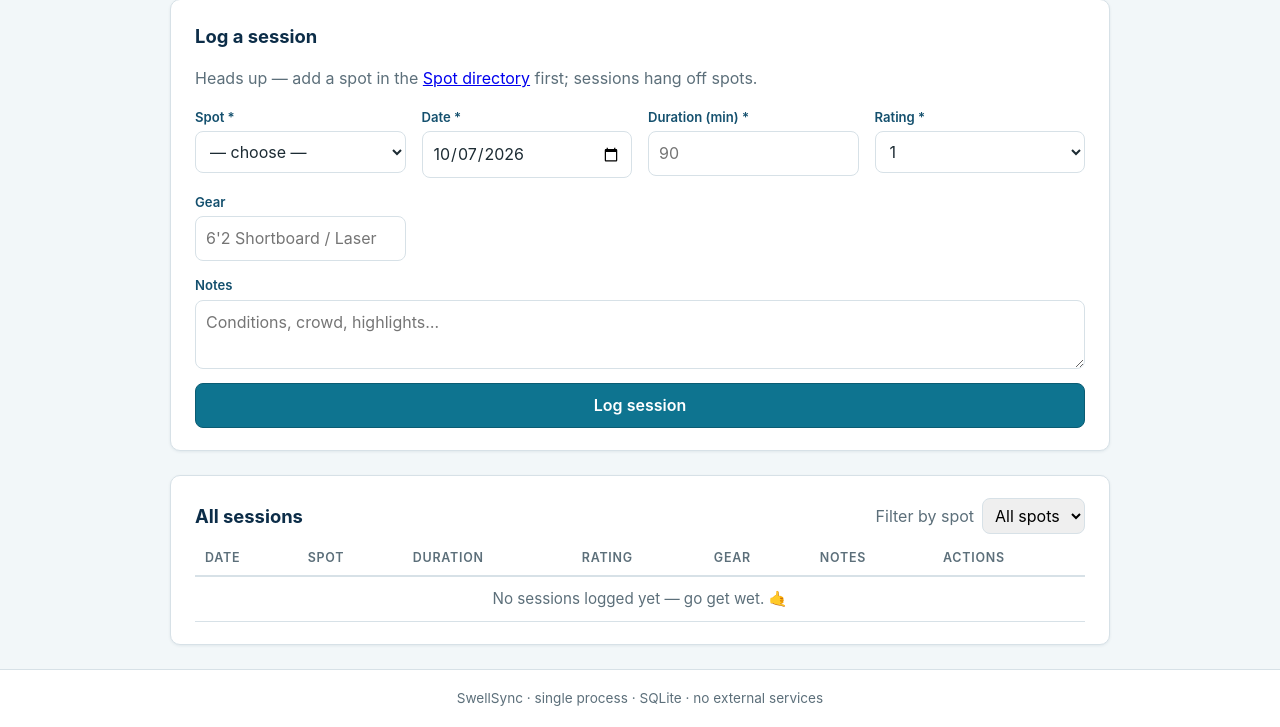
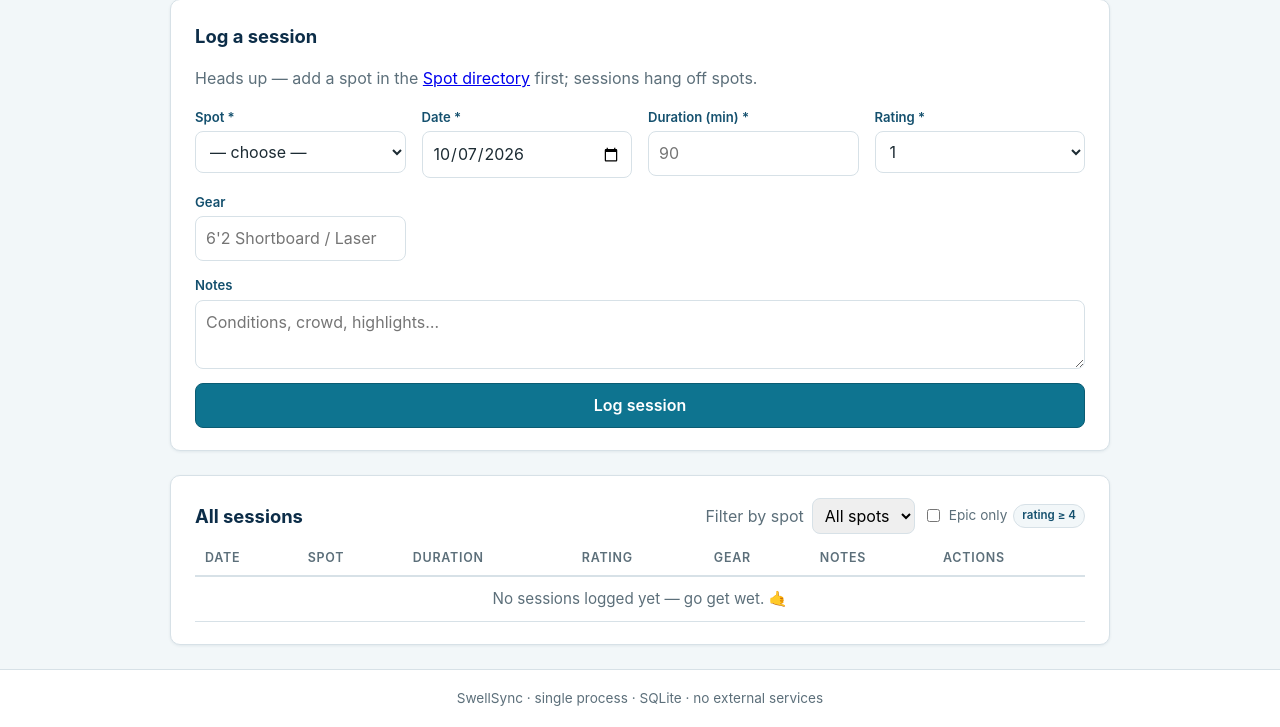
Before and after one commit to gustaveems/swellsync, a Flask app: page /sessions in a window 1280 px wide. Shown: the part 117-844 px from the top of the page. Run offline with Flask 3, Linux system fonts and the light colour scheme; data that the repository does not hold is empty.

Commit message:
feat: add epic-only filter to the session log
The sessions page gains an "Epic only (rating >= 4)" checkbox next to
the spot filter. The route converts rows to dicts and reuses
filter_ideal_sessions from the domain module - no filter logic
duplicated in the route layer. Combines with the spot filter; both
filter tests cover hiding low-rated rows and the combination case.

```diff
--- a/app.py
+++ b/app.py
@@ -343,15 +343,19 @@ def create_app(data_dir: str | None = None) -> Flask:
     def _render_sessions_page(db, spots, form, errors):
         spot_filter = request.args.get("spot", type=int)
         if spot_filter:
-            sessions = db.execute(
+            rows = db.execute(
                 SQL_SESSIONS_WITH_SPOT
                 + " WHERE s.spot_id = ? ORDER BY s.date DESC, s.id DESC",
                 (spot_filter,),
             ).fetchall()
         else:
-            sessions = db.execute(
+            rows = db.execute(
                 SQL_SESSIONS_WITH_SPOT + " ORDER BY s.date DESC, s.id DESC"
             ).fetchall()
+        sessions = [dict(row) for row in rows]
+        epic_only = bool(request.args.get("epic"))
+        if epic_only:
+            sessions = domain_logic.filter_ideal_sessions(sessions)
         status = 422 if errors else 200
         return render_template(
             "sessions.html",
@@ -360,6 +364,7 @@ def create_app(data_dir: str | None = None) -> Flask:
             form=form,
             errors=errors,
             spot_filter=spot_filter,
+            epic_only=epic_only,
             today=date.today().isoformat(),
         ), status
 
--- a/static/css/style.css
+++ b/static/css/style.css
@@ -194,6 +194,10 @@ main { padding: 28px 20px 48px; min-height: calc(100vh - 56px - 70px); }
 .dist-fill { display: block; height: 100%; border-radius: 999px; background: linear-gradient(90deg, var(--accent), var(--accent-dark)); }
 .dist-count { text-align: right; color: var(--muted); }
 
+/* Epic-only toggle */
+.epic-toggle { display: inline-flex; align-items: center; gap: 6px; font-size: 0.85rem; color: var(--muted); cursor: pointer; }
+.epic-toggle input { accent-color: var(--accent); }
+
 .site-footer {
   border-top: 1px solid var(--line);
   padding: 18px 20px;
--- a/templates/sessions.html
+++ b/templates/sessions.html
@@ -72,6 +72,12 @@
         <option value="{{ s.id }}" {% if spot_filter == s.id %}selected{% endif %}>{{ s.name }}</option>
         {% endfor %}
       </select>
+      <label class="epic-toggle" for="filter-epic">
+        <input type="checkbox" id="filter-epic" name="epic" value="1"
+               {% if epic_only %}checked{% endif %}
+               onchange="this.form.submit()">
+        Epic only <span class="badge">rating ≥ 4</span>
+      </label>
     </form>
   </div>
   {{ session_table(sessions, show_spot=true) }}
```
Also changed, not shown: test_app.py (+27 -0 lines).
